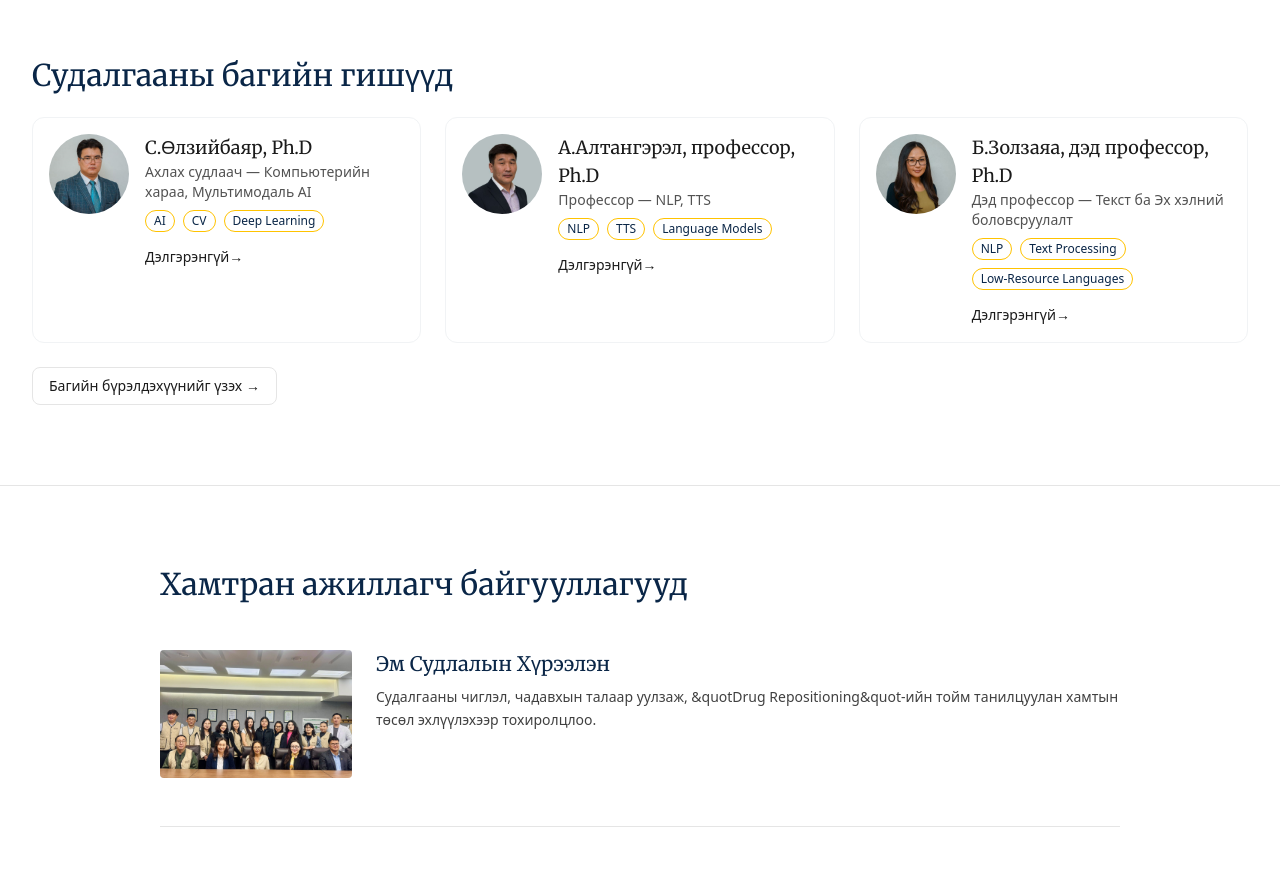
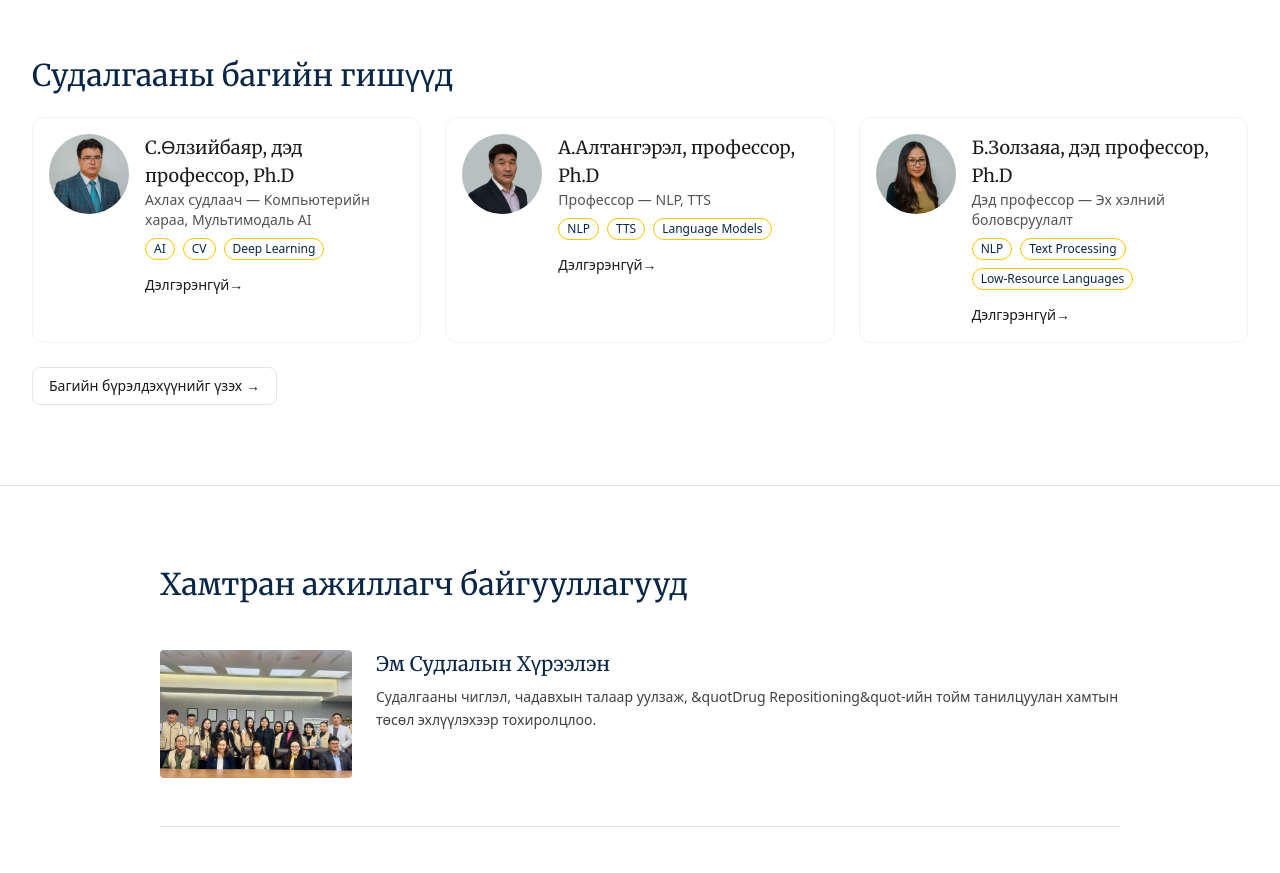
Before and after one commit to victoryresearch12-rgb/TeamWeb, a Next.js app in the folder client/: page / in a window 1280 px wide. Shown: the part 1780-2653 px from the top of the page. Built offline with nearby package versions, Linux system fonts and the light colour scheme.

Commit message:
Update professors.ts

```diff
--- a/client/app/data/professors.ts
+++ b/client/app/data/professors.ts
@@ -28,12 +28,12 @@ export interface Professor {
 export const professors: Professor[] = [
   {
     id: 'ulziibayar-sonom-ochir',
-    name: 'С.Өлзийбаяр, Ph.D',
+    name: 'С.Өлзийбаяр, дэд профессор, Ph.D',
     title: 'Ахлах судлаач — Компьютерийн хараа, Мультимодаль AI',
     img: '/images/professors/ulziibayar.png',
     email: 'ulziibayar@must.edu.mn',
-    phone: '+976 7777-7777',
-    office: '301',
+    phone: '+976 7015-7333',
+    office: '314',
     bio: 'Би компьютерийн хараа болон мультимодаль AI-ийн салбарт судалгаа явуулж байна. Миний гол сонирхол бол жолоочийн анхаарал илрүүлэх, мульти-камера систем болон дүрс боловсруулалтын шинэлэг аргуудыг хөгжүүлэх явдал юм. Одоогоор тээврийн хэрэгслийн аюулгүй байдлыг сайжруулах зорилготой практик шийдлүүдийг боловсруулж байна.',
     researchInterests: [
       'Компьютерийн хараа',
@@ -47,13 +47,13 @@ export const professors: Professor[] = [
     education: [
       {
         degree: 'Ph.D компьютерийн шинжлэх ухаан',
-        institution: 'Улсын Их Сургууль',
-        year: '2020'
+        institution: 'Токушима их сургууль, Япон',
+        year: '2024'
       },
       {
-        degree: 'Магистр, Компьютерийн инженерчлэл',
-        institution: 'Улсын Их Сургууль',
-        year: '2015'
+        degree: 'Магистр, Мэдээллийн технологи',
+        institution: 'МХТС, ШУТИС',
+        year: '2010'
       }
     ],
     publications: [
@@ -81,9 +81,9 @@ export const professors: Professor[] = [
     title: 'Профессор — NLP, TTS',
     img: '/images/professors/altangerel.png',
     email: 'altangerel@must.edu.mn',
-    phone: '+976 8888-8888',
-    office: 'Лаборатори 305',
-    bio: 'Би натурал хэлний боловсруулалт (NLP) болон текст-рүү-яриа (TTS) технологийн салбарт 15 гаруй жил судалгаа хийж ирсэн. Монгол хэлний боловсруулалтын онцлог, текстийн нормалчлал, транслитераци зэрэг асуудлуудыг судалж, практик шийдлүүдийг боловсруулж байна. Олон улсын хамтын ажиллагааны хүрээнд хэд хэдэн төслүүдийг удирдсан.',
+    phone: '+976 7015-9111',
+    office: 'Лаборатори 302',
+    bio: 'Би эх хэлний боловсруулалт (NLP) болон ярианы синтез (TTS) технологийн салбарт 15 гаруй жил судалгаа хийж ирсэн. Монгол хэлний боловсруулалтын онцлог, текстийн нормалчлал, транслитераци зэрэг асуудлуудыг судалж, практик шийдлүүдийг боловсруулж байна. Олон улсын хамтын ажиллагааны хүрээнд хэд хэдэн төслүүдийг удирдсан.',
     researchInterests: [
       'Натурал хэлний боловсруулалт',
       'Текст-рүү-яриа синтез',
@@ -134,11 +134,11 @@ export const professors: Professor[] = [
   {
     id: 'zolzaya-byambadorj',
     name: 'Б.Золзаяа, дэд профессор, Ph.D',
-    title: 'Дэд профессор — Текст ба Эх хэлний боловсруулалт',
+    title: 'Дэд профессор — Эх хэлний боловсруулалт',
     img: '/images/professors/zolzaya.png',
     email: 'zolzaya@must.edu.mn',
-    phone: '+976 9999-9999',
-    office: 'Лаборатори 303',
+    phone: '+976 7015-7333',
+    office: 'Лаборатори 314',
     bio: 'Би текст болон хэлний боловсруулалтын чиглэлээр докторын зэрэг хамгаалсан бөгөөд одоо бага нөөцтэй хэлний боловсруулалтын асуудлуудыг судалж байна. Миний сүүлийн үеийн судалгаа нь монгол хэлний транслитераци нормалчлал, текст хураангуй гаргах зэрэг асуудалд төвлөрч байна. Залуу судлаачдыг удирдан дэмжихийг эрхэмлэдэг.',
     researchInterests: [
       'Текстийн боловсруулалт',
@@ -151,14 +151,14 @@ export const professors: Professor[] = [
     expertise: ['NLP', 'Text Processing', 'Low-Resource Languages', 'LLM'],
     education: [
       {
-        degree: 'Ph.D компьютерийн шинжлэх ухаан',
-        institution: 'Солонгосын Их Сургууль (KAIST)',
-        year: '2021'
+        degree: 'Ph.D Системийн инновацийн инженерчлэл',
+        institution: 'Токушима их сургууль, Япон',
+        year: '2022'
       },
       {
-        degree: 'Магистр, Мэдээлэл зүйн систем',
-        institution: 'Улсын Их Сургууль',
-        year: '2016'
+        degree: 'Магистр, Мэдээллийн технологи',
+        institution: 'МХТС, ШУТИС',
+        year: '2006'
       }
     ],
     publications: [
```
